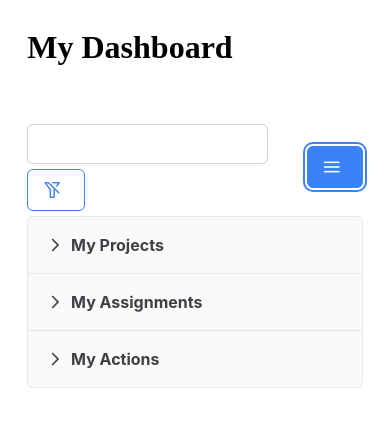
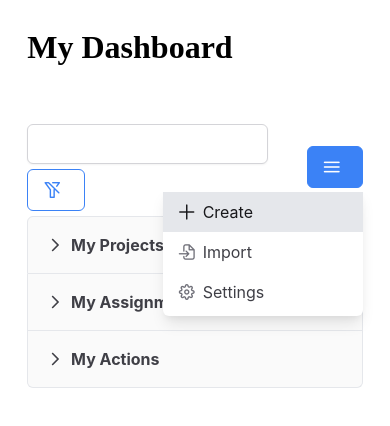
Before and after one commit to aaronmccollum/primereact-project, a React (Vite) app: page / in a window 390 px wide. Both pictures are taken after a click on the button 334 px from the left and 167 px from the top of the page. Shown: the top 426 px of the page. Built offline with nearby package versions, Linux system fonts and the light colour scheme; a web font is replaced by a local one.

Commit message:
added dropdown menu for hamburger button

```diff
--- a/src/App.jsx
+++ b/src/App.jsx
@@ -1,5 +1,6 @@
 // Importing React stuff
 import { useState } from 'react';
+import { useRef } from 'react';
 
 // Importing CSS stylesheet and Primereact theme
 import './App.css';
@@ -13,6 +14,7 @@ import { Column } from 'primereact/column';
 import { Paginator } from 'primereact/paginator';
 import { Accordion, AccordionTab } from 'primereact/accordion';
 import { InputText } from 'primereact/inputtext';
+import { Menu } from 'primereact/menu';
 
 // Importing data from external file
 import projects from './projects';
@@ -23,6 +25,23 @@ export default function App() {
 
   const [activeIndex, setActiveIndex] = useState();
   const [value, setValue] = useState("");
+
+  const menu = useRef(null);
+
+  const topMenuItems = [
+    {
+      label: "Create",
+      icon: "pi pi-plus"
+    },
+    {
+      label: "Import",
+      icon: "pi pi-file-import"
+    },
+    {
+      label: "Settings",
+      icon: "pi pi-cog"
+    }
+  ]
 
   return (
     <>
@@ -45,9 +64,17 @@ export default function App() {
             outlined
           />
         </div>
+        <Menu
+          model={topMenuItems}
+          popup
+          ref={menu}
+          id="top-right-menu"
+          popupAlignment="right"
+        />
         <Button
           className="pi pi-bars button-custom"
           severity="info"
+          onClick={(event) => menu.current.toggle(event)}
         />
       </div>
       <Accordion activeIndex={activeIndex} onTabChange={(e) => setActiveIndex(e.index)} multiple>
```
